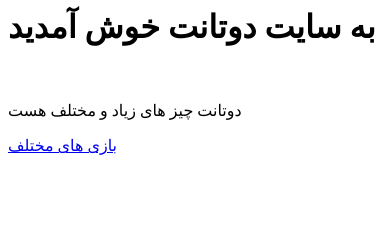
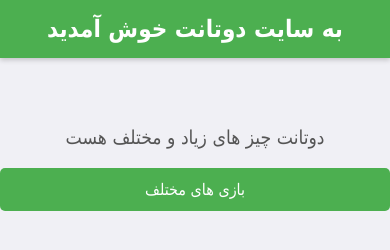
Before and after one commit to yara1397/dotanet3, a plain HTML site: page index.html in a window 390 px wide. Drawn offline with Linux system fonts and the light colour scheme.

Commit message:
Add base styles for index.html
Added base styles for the webpage including layout, typography, and responsiveness.

```diff
--- a/index.html
+++ b/index.html
@@ -2,6 +2,96 @@
 <head>
 <title>دوتانت چیز های زیاد و مختلف dotanet</title>
     <link rel="icon" type="image/svg+xml" href="playgame/favicon.svg"/>
+<style>
+        /* تنظیمات پایه */
+        body {
+            font-family: Tahoma, sans-serif;
+            background-color: #f0f0f5;
+            color: #333;
+            margin: 0;
+            padding: 0;
+            direction: rtl;
+        }
+
+        /* هدر اصلی */
+        h1 {
+            text-align: center;
+            background-color: #4CAF50;
+            color: white;
+            padding: 20px 0;
+            margin: 0 0 30px 0;
+            font-size: 2em;
+            box-shadow: 0 2px 5px rgba(0,0,0,0.2);
+        }
+
+        /* جعبه‌های بازی */
+        .game-box {
+            background-color: white;
+            margin: 20px auto;
+            padding: 20px;
+            max-width: 500px;
+            border-radius: 10px;
+            box-shadow: 0 4px 10px rgba(0,0,0,0.1);
+            transition: transform 0.3s;
+        }
+
+        .game-box:hover {
+            transform: scale(1.02);
+        }
+
+        h2 {
+            color: #4CAF50;
+            margin-bottom: 10px;
+        }
+
+        ul {
+            list-style-type: none;
+            padding: 0;
+        }
+
+        li {
+            margin: 10px 0;
+        }
+
+        a {
+            text-decoration: none;
+            color: white;
+            background-color: #4CAF50;
+            padding: 10px 15px;
+            border-radius: 5px;
+            transition: background-color 0.3s, transform 0.3s;
+        }
+
+        a:hover {
+            background-color: #45a049;
+            transform: scale(1.05);
+        }
+
+        p {
+            text-align: center;
+            font-size: 1.2em;
+            color: #555;
+        }
+
+        /* واکنش‌گرایی */
+        @media (max-width: 600px) {
+            h1 {
+                font-size: 1.5em;
+                padding: 15px 0;
+            }
+
+            .game-box {
+                margin: 15px;
+                padding: 15px;
+            }
+
+            a {
+                display: block;
+                text-align: center;
+                padding: 12px 0;
+            }
+        }
+    </style>
 
 <head>
 <body>
```
